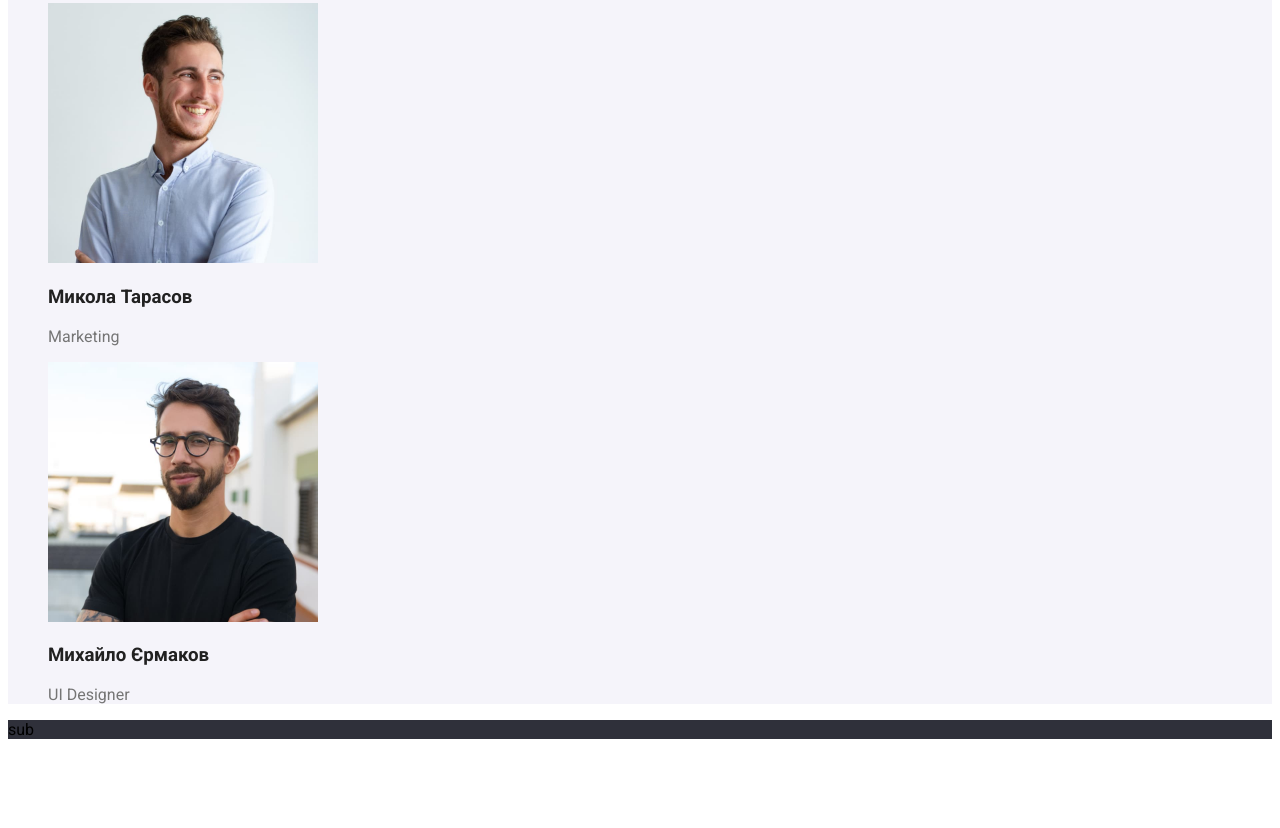
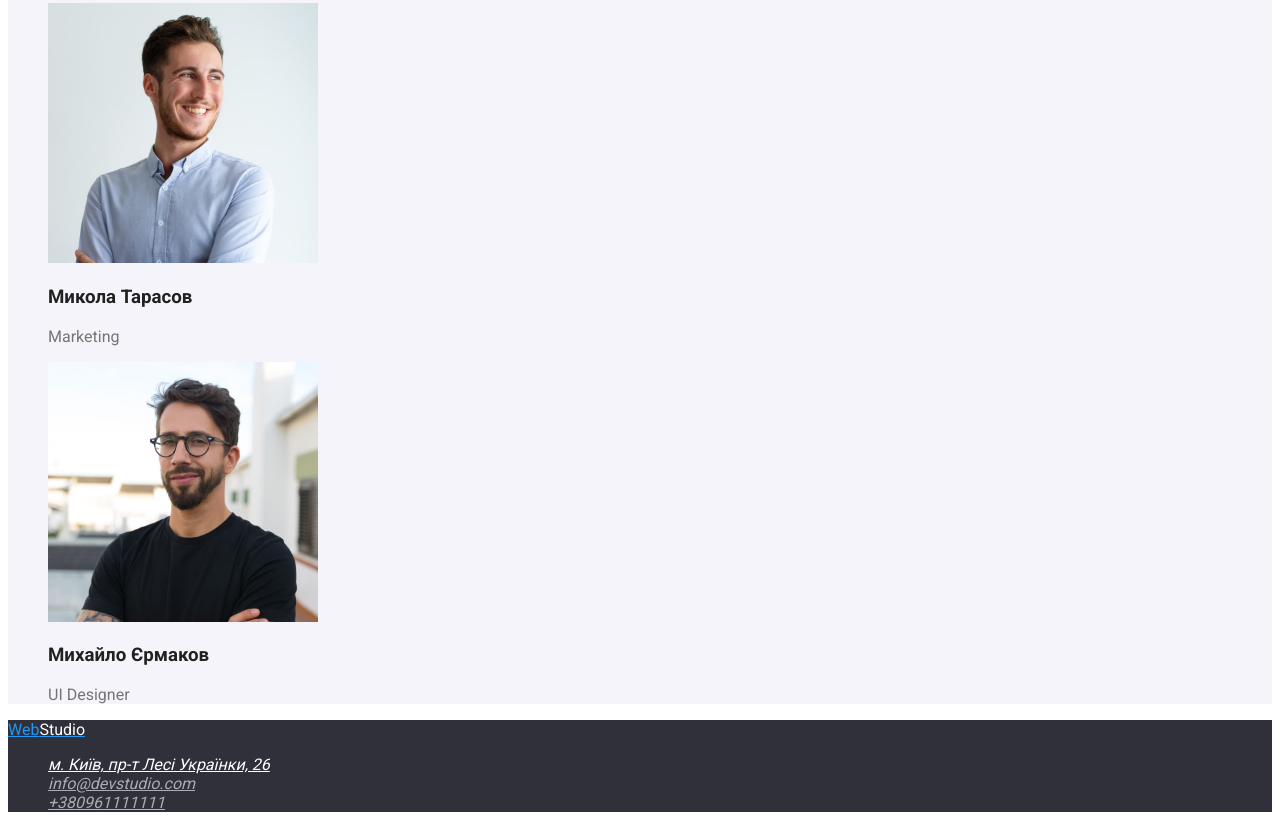
Before and after one commit to DemonVenom666/goit-markup-hw-02, a plain HTML site: page index.html in a window 1280 px wide. Shown: the part 2349-3177 px from the top of the page. Before the commit the page ends 3096 px from the top, so only its background shows below. Drawn offline with Linux system fonts and the light colour scheme.

Commit message:
Update index.html and css\styles.css

```diff
--- a/css/styles.css
+++ b/css/styles.css
@@ -22,6 +22,11 @@ body{
 }
 
 .secondary-logo{
+    color: var(--accent-color);
+}
+
+.logostudio:hover,
+.logostudio:focus {
     color: var(--accent-color);
 }
 
@@ -57,6 +62,11 @@ body{
     color: var(--accent-color);
 }
 
+.footer-logo:hover,
+.footer-logo:focus {
+    color: var(--accent-color);
+}
+
 .footer-logo {
     color: var(--white-color);
 }
@@ -67,6 +77,16 @@ body{
 
 .footer-nav {
     color: rgba(255, 255, 255, 0.6);
+}
+
+.address-street:hover,
+.address-street:focus {
+    color: var(--accent-color);
+}
+
+.footer-nav:hover,
+.footer-nav:focus {
+    color: var(--accent-color);
 }
 
 /*Сторінка Cтудія*/
--- a/index.html
+++ b/index.html
@@ -114,7 +114,22 @@
     </main>
 
     <footer class="footer">
-        sub
+    <a href="./index.html" class="footer-studio">Web<span class="footer-logo">Studio</span></a>
+
+    <address class="address">
+        <ul>
+            <li>
+                <a class="address-street" href="http://goo.gl/maps/RAFGmKEFVeVwXmU8A" target="_blank"
+                    rel="noopener noreferrer">м. Київ, пр-т Лесі Українки, 26</a>
+            </li>
+            <li>
+                <a href="mailto:info@devstudio.com" class="footer-nav">info@devstudio.com</a>
+            </li>
+            <li>
+                <a href="tel:+380961111111" class="footer-nav">+380961111111</a>
+            </li>
+        </ul>
+    </address>
     </footer>
 </body>
 </html>
```
